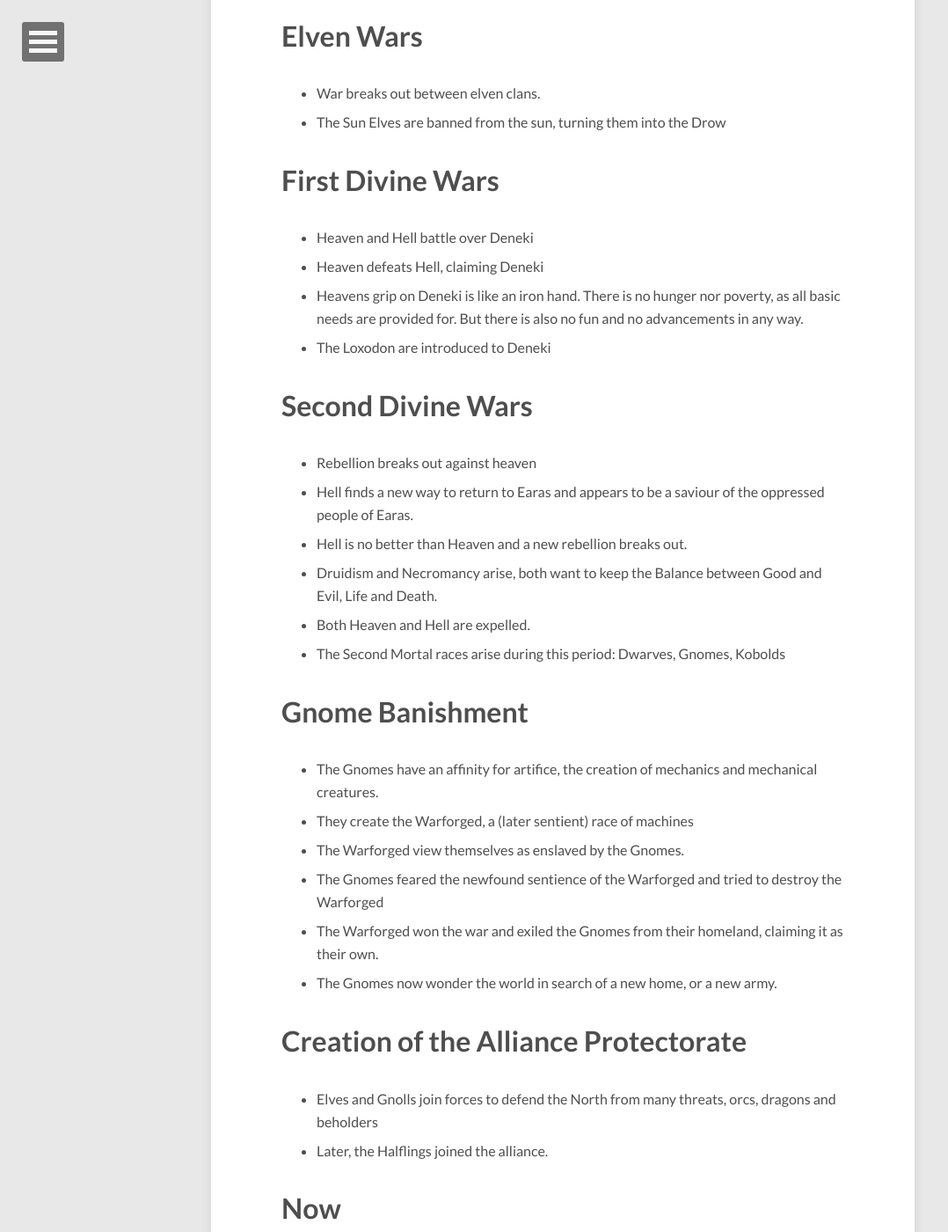
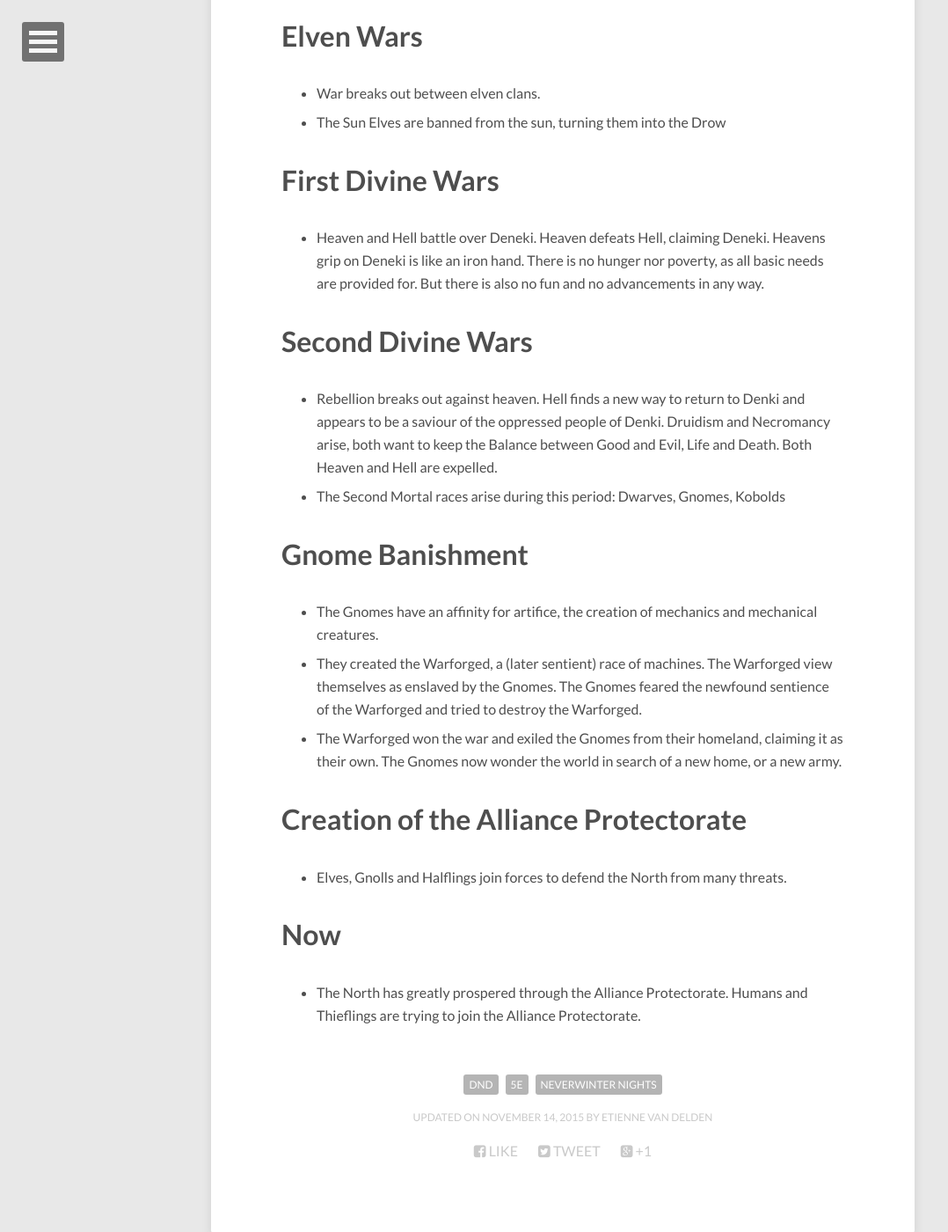
Before and after one commit to eirvandelden/eirvandelden.github.io, a Jekyll site: the page built from _posts/dnd/2015-07-27-history-of-deneki.md, in a window 1280 px wide and 1400 px high, scrolled down 524 px. Shown: the whole window at 88% size, without its empty margins (0-1078 px from the left). Built offline with Jekyll 4.4.1, drawn with Linux system fonts in a browser that asks for light colours; nearby versions of some CDN libraries; comment, search, counter and statistics services are not loaded; some of the changed text lies outside the part shown.

Commit message:
Shorten history and much is to be determined later

```diff
--- a/_posts/dnd/2015-07-27-history-of-deneki.md
+++ b/_posts/dnd/2015-07-27-history-of-deneki.md
@@ -1,7 +1,7 @@
 ---
 layout: post
 title: "The History of Deneki"
-modified: 2015-09-04
+modified: 2015-11-14
 categories: dnd
 description: "The History for the world we play in for D&D."
 tags: [dnd, 5e, NeverWinter Nights]
@@ -19,32 +19,20 @@ This is the history for our D&D World "Deneki". This history will slowly be expa
 - The Sun Elves are banned from the sun, turning them into the Drow
 
 # First Divine Wars
-- Heaven and Hell battle over Deneki
-- Heaven defeats Hell, claiming Deneki
-- Heavens grip on Deneki is like an iron hand. There is no hunger nor poverty, as all basic needs are provided for. But there is also no fun and no advancements in any way.
-- The Loxodon are introduced to Deneki
+- Heaven and Hell battle over Deneki. Heaven defeats Hell, claiming Deneki. Heavens grip on Deneki is like an iron hand. There is no hunger nor poverty, as all basic needs are provided for. But there is also no fun and no advancements in any way.
 
 # Second Divine Wars
 
-- Rebellion breaks out against heaven
-- Hell finds a new way to return to Earas and appears to be a saviour of the oppressed people of Earas.
-- Hell is no better than Heaven and a new rebellion breaks out.
-- Druidism and Necromancy arise, both want to keep the Balance between Good and Evil, Life and Death.
-- Both Heaven and Hell are expelled.
+- Rebellion breaks out against heaven. Hell finds a new way to return to Denki and appears to be a saviour of the oppressed people of Denki. Druidism and Necromancy arise, both want to keep the Balance between Good and Evil, Life and Death. Both Heaven and Hell are expelled.
 - The Second Mortal races arise during this period: Dwarves, Gnomes, Kobolds
 
 # Gnome Banishment
 - The Gnomes have an affinity for artifice, the creation of mechanics and mechanical creatures.
-- They create the Warforged, a (later sentient) race of machines
-- The Warforged view themselves as enslaved by the Gnomes.
-- The Gnomes feared the newfound sentience of the Warforged and tried to destroy the Warforged
-- The Warforged won the war and exiled the Gnomes from their homeland, claiming it as their own.
-- The Gnomes now wonder the world in search of a new home, or a new army.
+- They created the Warforged, a (later sentient) race of machines. The Warforged view themselves as enslaved by the Gnomes. The Gnomes feared the newfound sentience of the Warforged and tried to destroy the Warforged.
+- The Warforged won the war and exiled the Gnomes from their homeland, claiming it as their own. The Gnomes now wonder the world in search of a new home, or a new army.
 
 # Creation of the Alliance Protectorate
-- Elves and Gnolls join forces to defend the North from many threats, orcs, dragons and beholders
-- Later, the Halflings joined the alliance.
+- Elves, Gnolls and Halflings join forces to defend the North from many threats.
 
 # Now
-- The North has greatly prospered through the Alliance Protectorate
-- Humans and Thieflings are trying to join the Alliance Protectorate
+- The North has greatly prospered through the Alliance Protectorate. Humans and Thieflings are trying to join the Alliance Protectorate.
```
